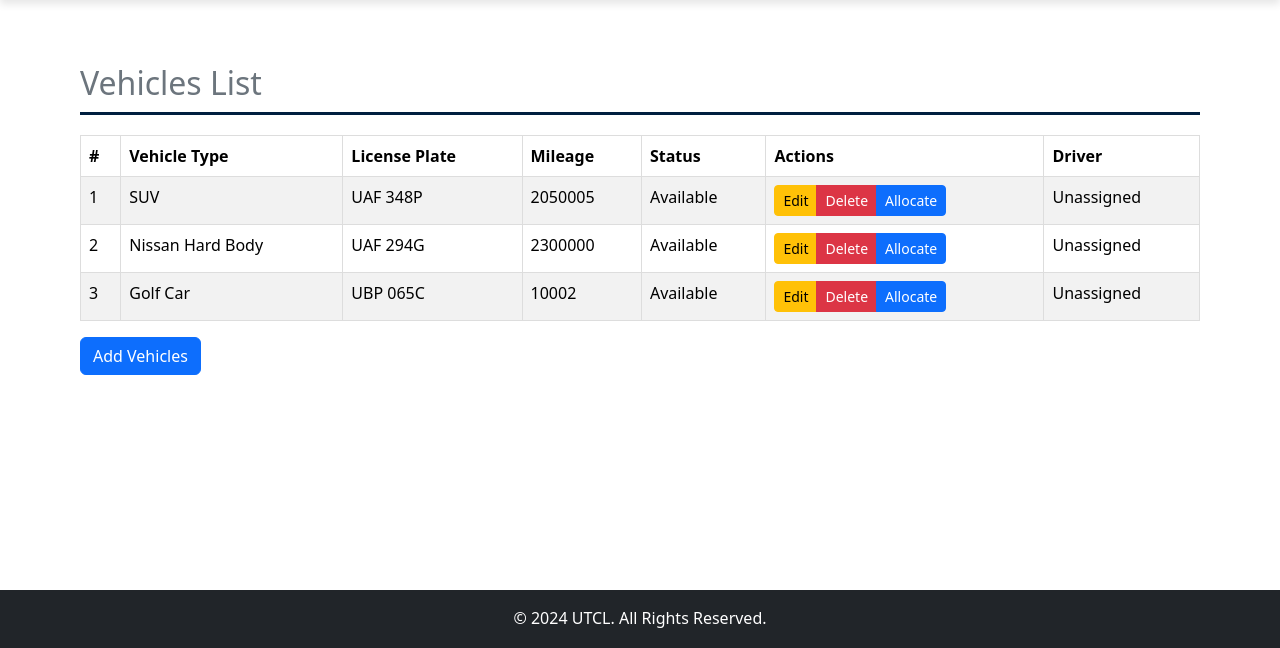
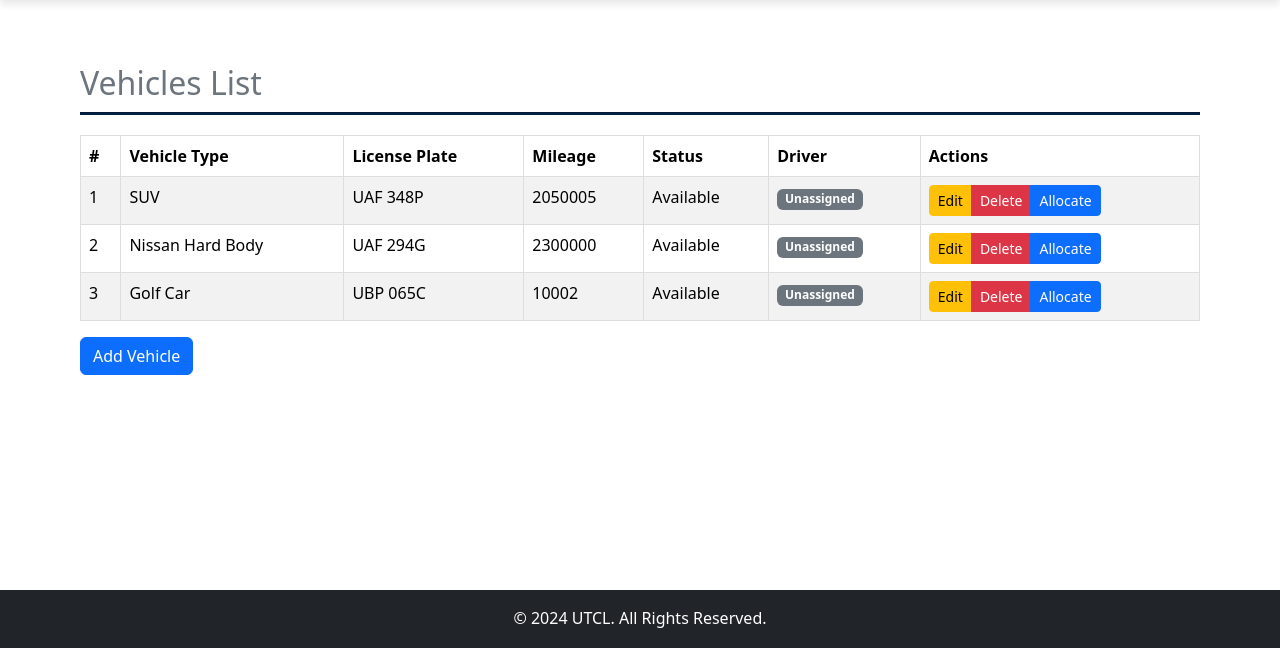
Before and after one commit to aKyazze/FleetMIS, a Django app: page /vehicles/ in a window 1280 px wide. Shown: the part 152-800 px from the top of the page. Run offline with Django 4.2, Linux system fonts and the light colour scheme; data comes from the database, SQL or seed files in the repository; both versions use the stored data as it was after the commit; some libraries are stand-ins or nearby versions.

Commit message:
Fine Tuned the Driver and Vehicle Associations in terms allocating and returning vehicles

```diff
--- a/fleetApp/models.py
+++ b/fleetApp/models.py
@@ -24,6 +24,10 @@ class Vehicle(models.Model):
   def __str__(self):
       return f"{self.vehicle_plate} {self.vehicle_type} ({self.mileage})- {self.status}"
 
+  def return_vehicle(self):
+      self.status = 'Available'
+      self.save()
+
 
 #Driver Entity:
 class Driver(models.Model):
@@ -37,6 +41,7 @@ class Driver(models.Model):
   contact = models.CharField(max_length=20)
   email_address = models.EmailField()
   vehicle = models.ForeignKey(Vehicle, on_delete=models.SET_NULL, null=True)
+
 
   def __str__(self):
       return f"{self.driver_name} {self.contact} {self.vehicle}"
--- a/fleetApp/templates/fleetApp/base/home.html
+++ b/fleetApp/templates/fleetApp/base/home.html
@@ -2,7 +2,7 @@
 
 {% block title %} Fleet Management{% endblock %}
 
-{% block header %}Welcome to UTCL Fleet Management System{{% endblock %}
+{% block header %}Welcome to UTCL Fleet Management System{% endblock %}
 
 {% block content %}
 <div class="text-center">
--- a/fleetApp/templates/fleetApp/vehicle/vehicles.html
+++ b/fleetApp/templates/fleetApp/vehicle/vehicles.html
@@ -1,7 +1,6 @@
 {% extends "main.html" %}
 
-{% block title %}Vehicles {% endblock %}
-
+{% block title %}Vehicles{% endblock %}
 {% block header %}Manage Vehicles{% endblock %}
 
 {% block content %}
@@ -14,8 +13,8 @@
             <th>License Plate</th>
             <th>Mileage</th>
             <th>Status</th>
+            <th>Driver</th>
             <th>Actions</th>
-            <th>Driver</th>
         </tr>
     </thead>
     <tbody>
@@ -27,26 +26,28 @@
             <td>{{ vehicle.mileage }}</td>
             <td>{{ vehicle.status }}</td>
             <td>
+                {% if vehicle.status == "Allocated" %}
+                    {{ vehicle.driver_set.first.driver_name }}
+                {% else %}
+                    <span class="badge bg-secondary">Unassigned</span>
+                {% endif %}
+            </td>
+            <td>
                 <div class="btn-group" role="group" aria-label="Actions">
                     <a href="{% url 'edit_vehicle' vehicle.id %}" class="btn btn-sm btn-warning">Edit</a>
                     <a href="{% url 'delete_vehicle' vehicle.id %}" class="btn btn-sm btn-danger" onclick="return confirm('Are you sure you want to delete this vehicle?');">Delete</a>
+
                     {% if vehicle.status == "Available" %}
                         <a href="{% url 'allocate_vehicle' vehicle.id %}" class="btn btn-sm btn-primary">Allocate</a>
                     {% else %}
-                        <span class="badge bg-secondary">Allocated</span>
+                        <a href="{% url 'return_vehicle' vehicle.id %}" class="btn btn-sm btn-success">Return</a>
                     {% endif %}
                 </div>
             </td>
-            <td>
-                {% if vehicle.driver_set.first %}
-                    {{ vehicle.driver_set.first.driver_name }}
-                {% else %}
-                    Unassigned
-                {% endif %}
-            </td>
+
         </tr>
         {% endfor %}
     </tbody>
 </table>
-<a href="{% url 'add_vehicle' %}" class="btn btn-primary">Add Vehicles</a>
+<a href="{% url 'add_vehicle' %}" class="btn btn-primary">Add Vehicle</a>
 {% endblock %}
--- a/fleetApp/urls.py
+++ b/fleetApp/urls.py
@@ -14,6 +14,8 @@ urlpatterns = [
     path('edit-vehicle/<int:vehicle_id>/', views.vehicle_update, name='edit_vehicle'),
     path('delete-vehicle/<int:vehicle_id>/', views.vehicle_delete, name='delete_vehicle'),
     path('allocate-vehicle/<int:vehicle_id>/', views.allocate_vehicle, name='allocate_vehicle'),
+    path('return_vehicle/<int:vehicle_id>/', views.return_vehicle, name='return_vehicle'),
+
 
 #################################################################### Driver urls
      path('drivers/', views.drivers_list, name='drivers'),
--- a/fleetApp/views.py
+++ b/fleetApp/views.py
@@ -15,7 +15,7 @@ def home_view(request):
 
     return render(request, 'fleetApp/base/home.html')
 
-###################################################################### This Section for Vehicle Views ##############################################################
+################################### This Section for Vehicle Views ######################################################
 def vehicle_view(request):
     vehicles = Vehicle.objects.all()
     return render(request, 'fleetApp/vehicle/vehicles.html', {'vehicles': vehicles})
@@ -63,29 +63,52 @@ def allocate_vehicle(request, vehicle_id):
             # Allocate the vehicle to the selected driver
             driver.vehicle = vehicle
             driver.save()
-
             # Update vehicle status
             vehicle.status = "Allocated"
             vehicle.save()
 
-            return redirect('vehicle')  # Redirect to vehicle list
+            return redirect('vehicle')
     else:
         form = VehicleAllocationForm()
 
     return render(request, 'fleetApp/vehicle/allocate_vehicle.html', {'form': form, 'vehicle': vehicle})
 
+# Return a Vehicle View
+def return_vehicle(request, vehicle_id):
+    vehicle = get_object_or_404(Vehicle, id=vehicle_id)
+    vehicle.status = 'Available'  # Update the vehicle status to "Available"
 
-###################################################################### This Section for Driver Views ##############################################################
+    # Get the driver associated with the vehicle (if any)
+    driver = Driver.objects.filter(vehicle=vehicle).first()  # Find the driver with the given vehicle
 
+    if driver:
+        driver.vehicle = None  # Clear the vehicle assignment for the driver
+        driver.save()  # Save the driver with the updated vehicle assignment
+
+    vehicle.save()  # Save the vehicle status
+
+    return redirect('vehicle')
+
+
+
+
+######################################## This Section for Driver Views #######################################################
+
+# Driver List View
 def drivers_list(request):
-    drivers = Driver.objects.select_related('vehicle').all()
+    drivers = Driver.objects.select_related('vehicle').all()  # Get drivers with their associated vehicles
+
+    # Loop through drivers to ensure "Unassigned" is shown if no vehicle is assigned
     for driver in drivers:
         if not driver.vehicle:
-            driver.vehicle_plate = "Unassigned"
+            driver.vehicle_plate = "Unassigned"  # Set the vehicle_plate to "Unassigned" if no vehicle is assigned
         else:
-            driver.vehicle_plate = driver.vehicle.vehicle_plate
-    form = DriverForm()
+            driver.vehicle_plate = driver.vehicle.vehicle_plate  # Otherwise, display the vehicle plate
+
+    form = DriverForm()  # Driver form (if needed for adding new drivers)
     return render(request, 'fleetApp/driver/drivers.html', {'drivers': drivers, 'form': form})
+
+# New Driver View
 
 def add_driver(request):
     if request.method == 'POST':
@@ -97,6 +120,9 @@ def add_driver(request):
     else:
         form = DriverForm()
     return render(request, 'fleetApp/driver/add_driver.html', {'form': form})
+
+
+# Driver Updtte View
 
 def edit_driver(request, driver_id):
     driver = get_object_or_404(Driver, id=driver_id)
@@ -110,9 +136,15 @@ def edit_driver(request, driver_id):
         form = DriverForm(instance=driver)
     return render(request, 'fleetApp/driver/edit_driver.html', {'form': form, 'driver': driver})
 
+
+# Driver Removing View
+
 def delete_driver(request, driver_id):
     driver = get_object_or_404(Driver, id=driver_id)
     if request.method == 'POST':
         driver.delete()
         return redirect('drivers')
     return render(request, 'fleetApp/driver/driver_delete.html', {'drivers': driver})
+
+
+######################################## This Section for Requisition Views #######################################################
```
Also changed, not shown: fleetApp/templates/fleetApp/driver/drivers.html (+10 -2 lines), db.sqlite3.
